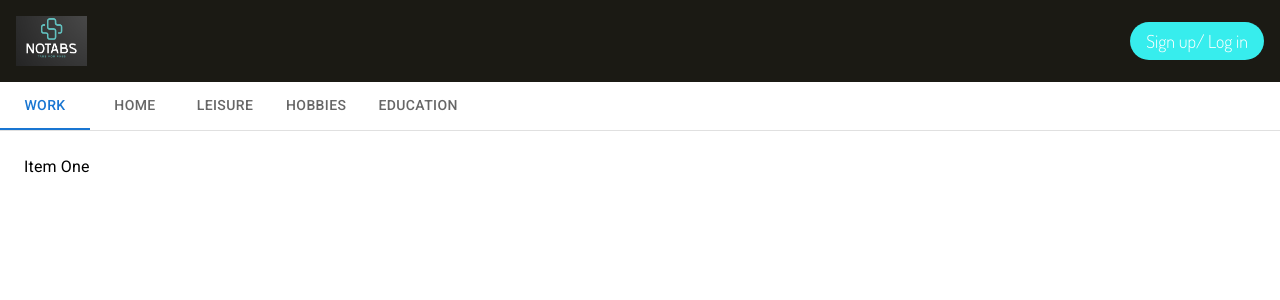
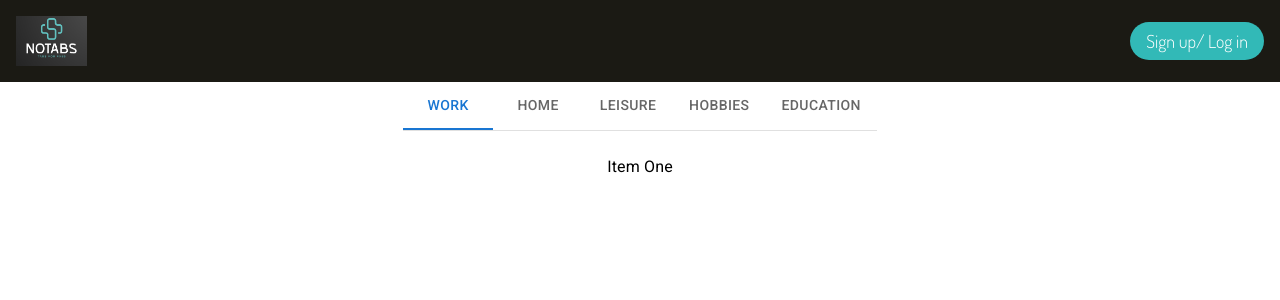
Before and after one commit to Golan281/itc-final-project-group4, a React (Create React App) app: page / in a window 1280 px wide. Shown: the top 300 px of the page. Built offline with nearby package versions, Linux system fonts and the light colour scheme; a web font is replaced by a local one.

Commit message:
some css changes

```diff
--- a/src/components/elements/Navbar.css
+++ b/src/components/elements/Navbar.css
@@ -35,7 +35,7 @@
 
 .button {
   border-radius: 25px;
-  background-color: #37eded;
+  background-color:  #32b9b7;
   color: #fff;
   padding: 0.5rem 1rem;
   margin-left: 1rem;
@@ -45,7 +45,7 @@
 
 .button:hover {
   cursor: pointer;
-  background-color: #32b9b7;
+  background-color:#42dfdf;
 }
 .modal-form {
   font-family: 'Dosis', sans-serif;
--- a/src/components/pages/Home.js
+++ b/src/components/pages/Home.js
@@ -1,12 +1,11 @@
 import AppContext from "../Context/userContext";
 import "./Home.css";
-import * as React from 'react';
-import PropTypes from 'prop-types';
-import Tabs from '@mui/material/Tabs';
-import Tab from '@mui/material/Tab';
-import Typography from '@mui/material/Typography';
-import Box from '@mui/material/Box';
-
+import * as React from "react";
+import PropTypes from "prop-types";
+import Tabs from "@mui/material/Tabs";
+import Tab from "@mui/material/Tab";
+import Typography from "@mui/material/Typography";
+import Box from "@mui/material/Box";
 
 function TabPanel(props) {
   const { children, value, index, ...other } = props;
@@ -37,7 +36,7 @@ TabPanel.propTypes = {
 function a11yProps(index) {
   return {
     id: `simple-tab-${index}`,
-    'aria-controls': `simple-tabpanel-${index}`,
+    "aria-controls": `simple-tabpanel-${index}`,
   };
 }
 
@@ -49,9 +48,20 @@ export default function BasicTabs() {
   };
 
   return (
-    <Box sx={{ width: '100%' }}>
-      <Box sx={{ borderBottom: 1, borderColor: 'divider' }}>
-        <Tabs value={value} onChange={handleChange} aria-label="basic tabs example">
+    <Box
+      sx={{
+        width: "100%",
+        display: "flex",
+        flexDirection: "column",
+        alignItems: { xs: "center" },
+      }}
+    >
+      <Box sx={{ borderBottom: 1, borderColor: "divider" }}>
+        <Tabs
+          value={value}
+          onChange={handleChange}
+          aria-label="basic tabs example"
+        >
           <Tab label="Work" {...a11yProps(0)} />
           <Tab label="Home" {...a11yProps(1)} />
           <Tab label="Leisure" {...a11yProps(2)} />
@@ -74,6 +84,6 @@ export default function BasicTabs() {
       <TabPanel value={value} index={4}>
         Item Five
       </TabPanel>
-          </Box>
+    </Box>
   );
 }
```
